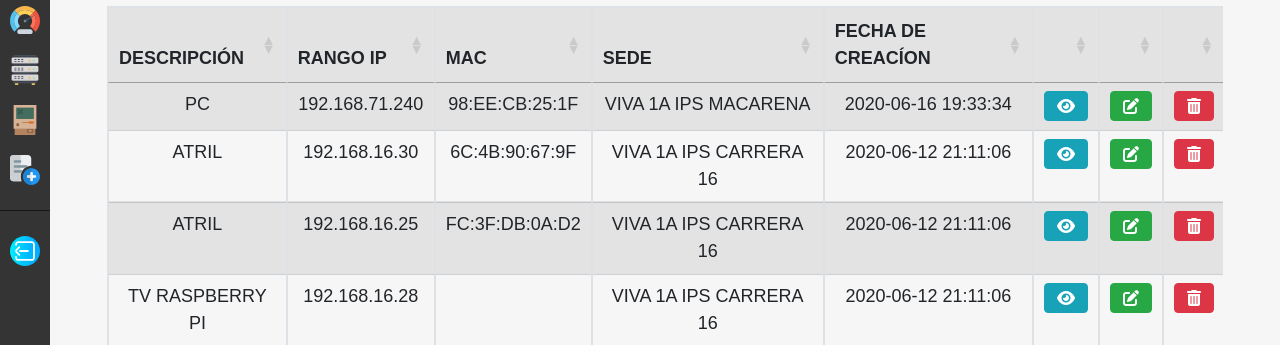
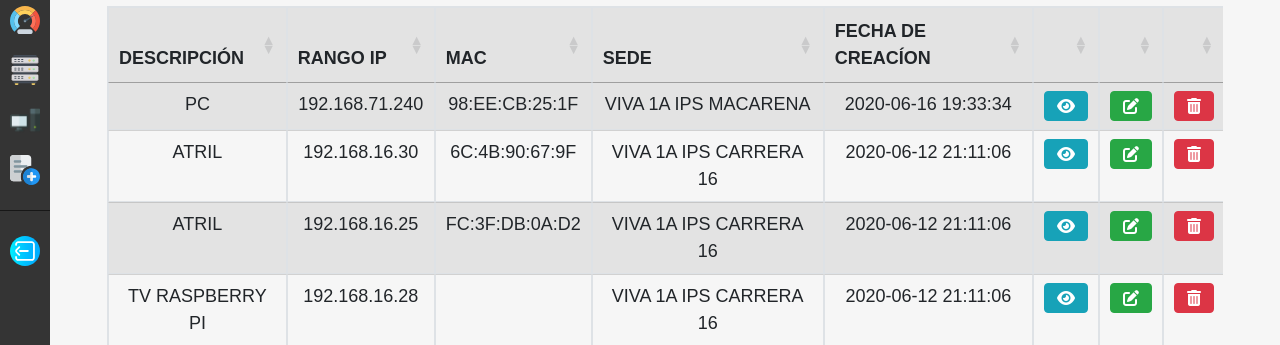
Before and after one commit to joDevop/webInventoryMachines, a PHP site: page /table.php in a window 1280 px wide. Shown: the part 133-478 px from the top of the page. Run offline with PHP 8.4, Linux system fonts and the light colour scheme; data comes from the database, SQL or seed files in the repository; some libraries are stand-ins or nearby versions.

Commit message:
finish commit

```diff
--- a/table.php
+++ b/table.php
@@ -26,7 +26,7 @@
 
   <div id="sidemenu" class="menu-collapsed">
     <div id="header">
-      <div id="title"><span>Inventor Machine</span></div>
+      <div id="title"><span>Inventory Machines</span></div>
       <div id="menu-btn">
         <div class="btn-hamburger"></div>
         <div class="btn-hamburger"></div>
@@ -64,7 +64,7 @@
       <div class="item">
         <a href="#">
           <div class="icon">
-            <img src="img/svg/old-computer.svg" alt="" />
+            <img src="img/png/pc.png" alt="" />
           </div>
           <div class="title"><span>Machines</span></div>
         </a>
```
